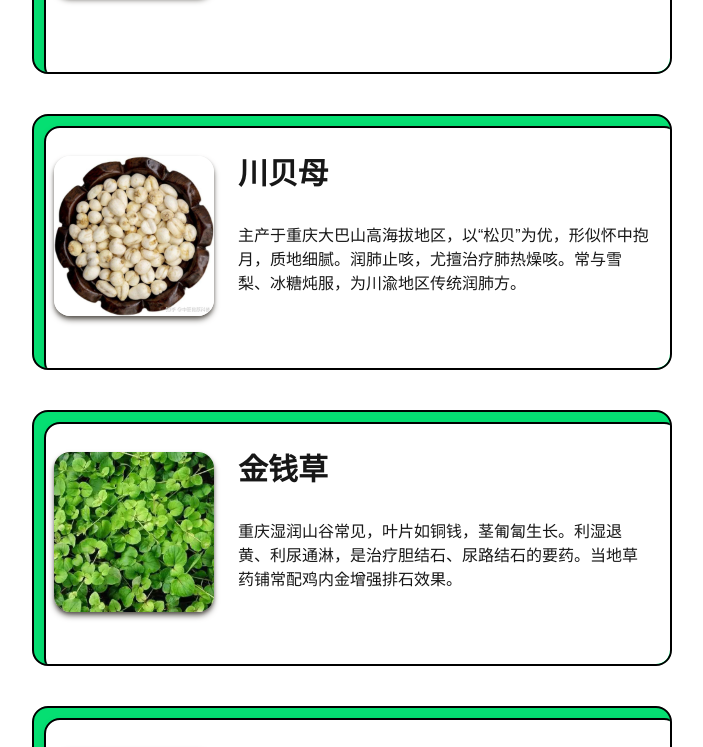
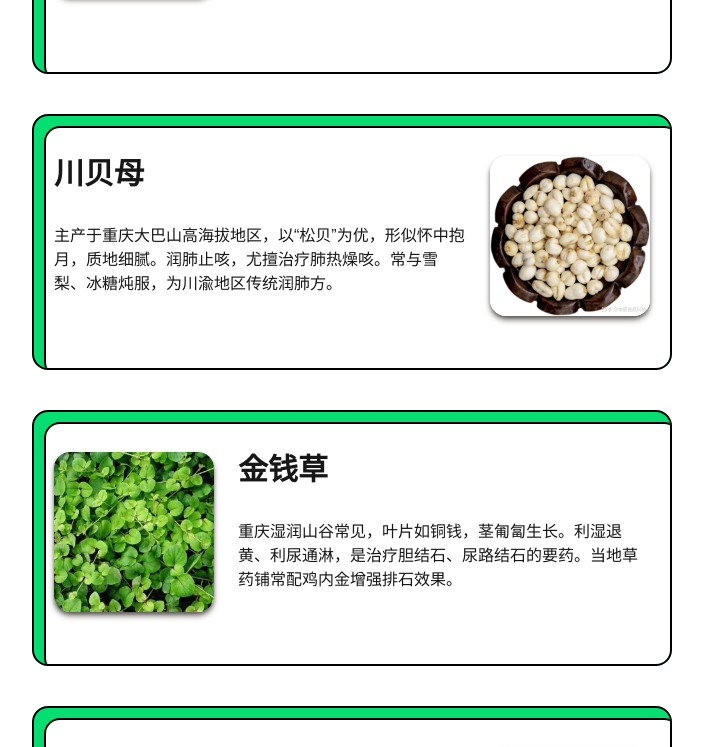
Before and after one commit to software-engineer-group-oasis/chinese-medicine, a Next.js app: page / in a window 1280 px wide. Shown: the part 1518-2265 px from the top of the page, without its empty margins (288-991 px from the left). Built offline with nearby package versions, Linux system fonts and the light colour scheme.

Commit message:
卡片错位展示

```diff
--- a/src/app/page.tsx
+++ b/src/app/page.tsx
@@ -219,11 +219,26 @@
                     {chongQingHerbs.map((item, index) => (
                         <div key={index} className="herb-card flex gap-6 border-stone-900 border-2 rounded-2xl py-10 px-5"
                              ref={el => cardRefs.current[index] = el}>
-                            <div><img src={item.image} className="w-[10rem] aspect-square rounded-2xl object-cover shadow-stone-600 shadow-md"/></div>
-                            <div className={'flex-1'}>
-                                <div className={'font-bold text-3xl'}>{item.name}</div>
-                                <div className={'py-8'}>{item.description}</div>
-                            </div>
+                            { index % 2 === 0 && (
+                                <>
+                                    <div><img src={item.image} className="w-[10rem] aspect-square rounded-2xl object-cover shadow-stone-600 shadow-md"/></div>
+                                    <div className={'flex-1'}>
+                                        <div className={'font-bold text-3xl'}>{item.name}</div>
+                                        <div className={'py-8'}>{item.description}</div>
+                                    </div>
+                                </>
+                            )}
+                            {
+                                index % 2 === 1 && (
+                                    <>
+                                        <div className={'flex-1'}>
+                                            <div className={'font-bold text-3xl'}>{item.name}</div>
+                                            <div className={'py-8'}>{item.description}</div>
+                                        </div>
+                                        <div><img src={item.image} className="w-[10rem] aspect-square rounded-2xl object-cover shadow-stone-600 shadow-md"/></div>
+                                    </>
+                                )
+                            }
                         </div>
                     ))}
                 </div>
```
